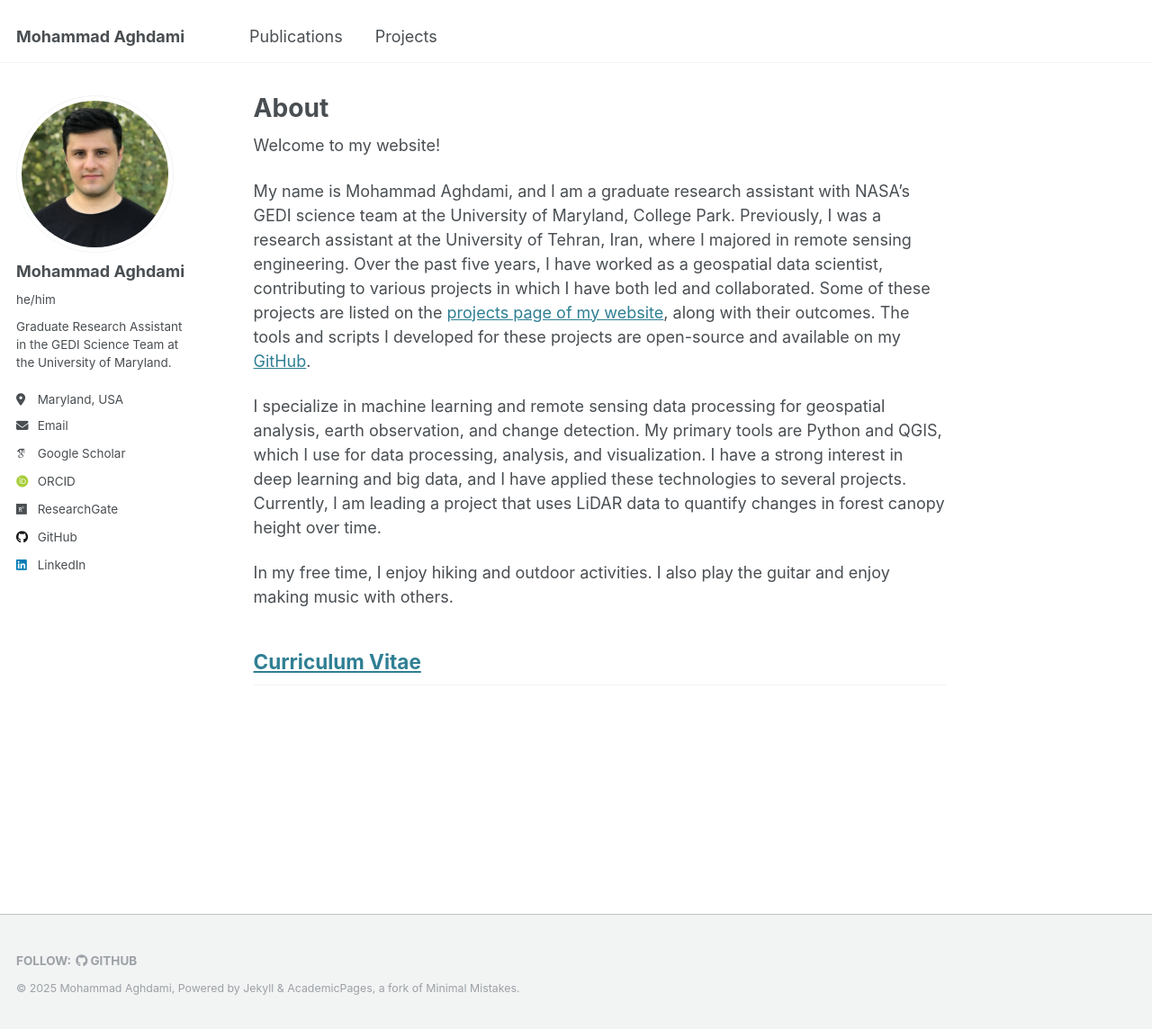
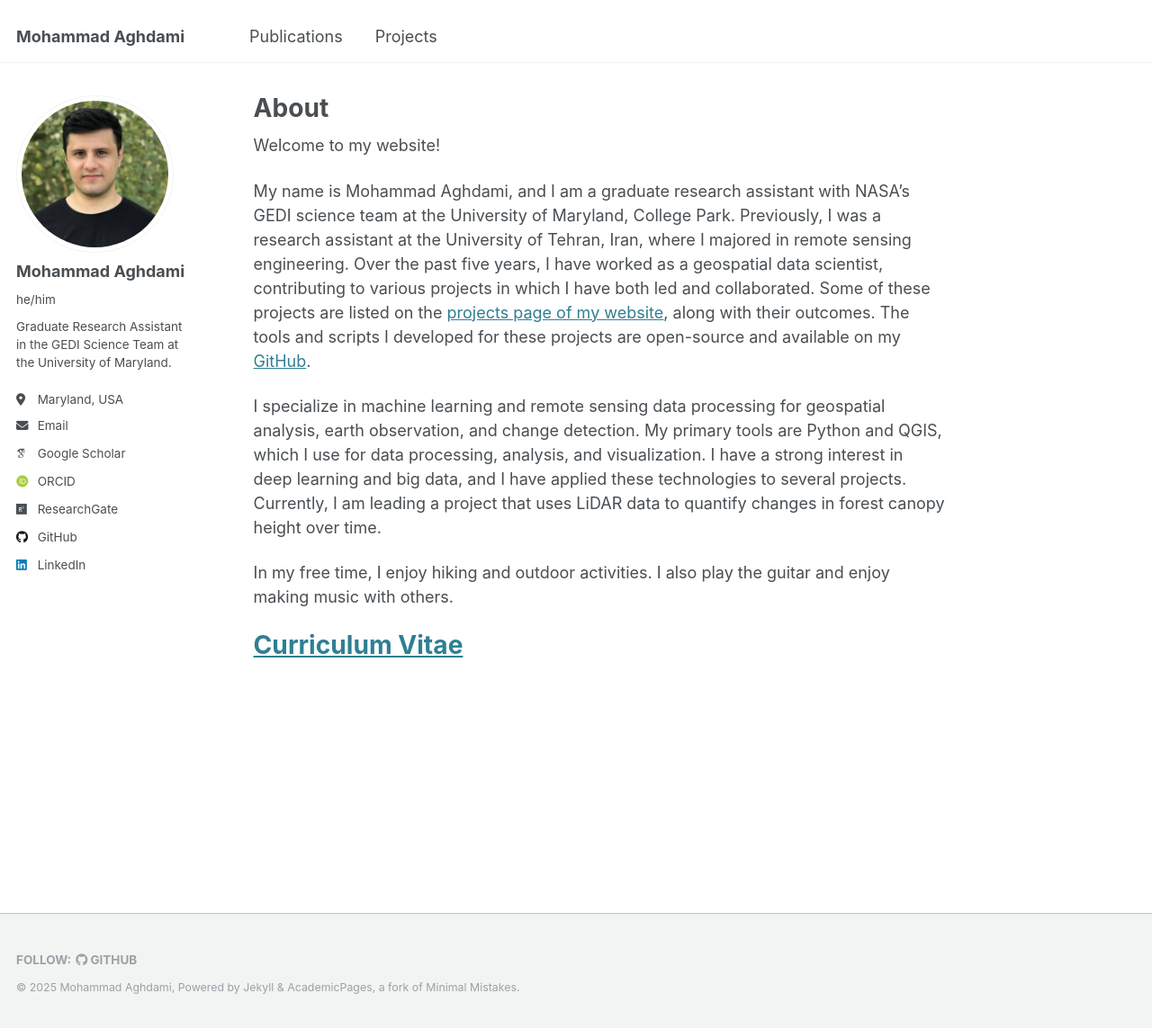
Before and after one commit to mo-agh/mo-agh.github.io, a Jekyll site: the page built from _pages/about.md, in a window 1280 px wide and 1144 px high. Shown: the whole window at 90% size. Built offline with Jekyll 4.4.1, drawn with Linux system fonts in a browser that asks for light colours; some web fonts are replaced.

```diff
--- a/_pages/about.md
+++ b/_pages/about.md
@@ -15,4 +15,4 @@ I specialize in machine learning and remote sensing data processing for geospati
 
 In my free time, I enjoy hiking and outdoor activities. I also play the guitar and enjoy making music with others.
 
-## [Curriculum Vitae](/files/CV_v2.png)
+# [Curriculum Vitae](/files/CV_v2.png)
```
